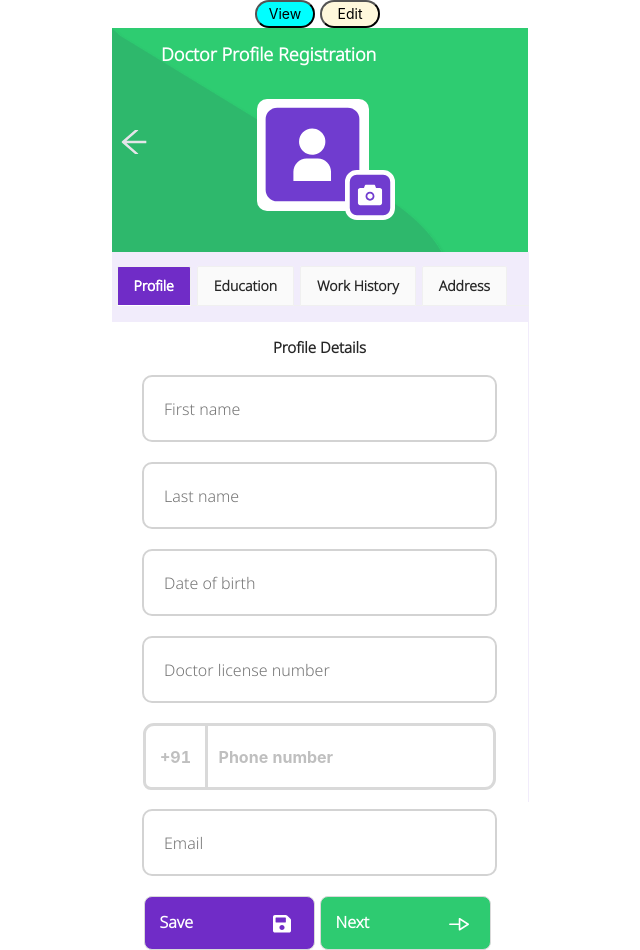
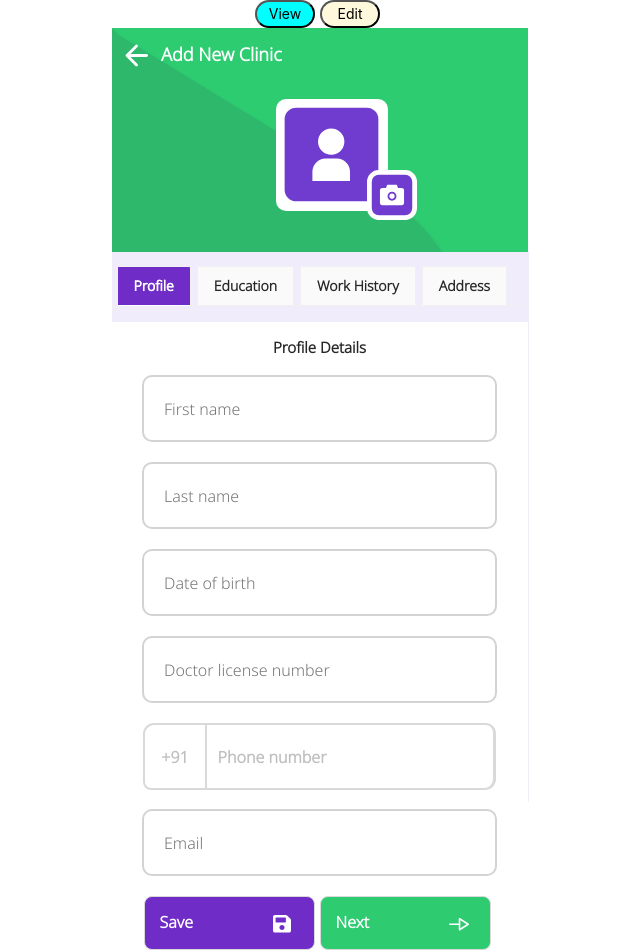
Before and after one commit to arockiyastephenl/doctor_app, a React (Create React App) app: page /tabForm in a window 1280 px wide. Shown: the whole page, without its empty margins (320-960 px from the left). Built offline with nearby package versions, Linux system fonts and the light colour scheme.

Commit message:
clinic-css-changes

```diff
--- a/src/App.css
+++ b/src/App.css
@@ -20,11 +20,12 @@
     padding: 7px;
 }
 .arrow-size {
-    font-size: 30px;
     font-family: 'Noto Sans', sans-serif;
     color: white;
-    padding-right: 10px;
-    padding-top: 4px;
+    width: 23px;
+    position: absolute;
+    top: 16px;
+    left: 13px;
 }
 
 
@@ -62,7 +63,7 @@
 .camera {
     position: absolute;
     top: 142px;
-    right: 133px;
+    right: 111px;
     width: 50px;
 }
 .home-tab {
@@ -105,12 +106,13 @@ button:focus{
 .phone-number-text-input-field {
     width: 4rem;
     font-size: 16px;
+    font-family: 'Noto Sans', sans-serif;
     height: 4rem;
     border-color: lightgray;
     font-weight: bold;
     color: grey;
     border-style: solid;
-    border-width: 3px;
+    border-width: 2px;
     height: 67px;
     background-color: white;
 }
@@ -355,6 +357,45 @@ ant-tabs-tab {
 .image-upload>input {
   display: none;
 }
+
+/* consultation page css */
+
+.consult-text {
+   position: absolute;
+    text-align: center;
+    top: 42px;
+    font-size: 19px;
+    left: 137px;
+    color: white;
+}
+.consult-icon-container {
+    display: flex;
+    margin-left: 19px;
+    margin-top: 22px;
+}
+.consult-page-round-bg {
+  width: 60px;
+    height: 60px;
+    background-color: white;
+    border-radius: 47px;
+    margin-right: 13px;
+}
+.consult-number-container {
+    display: flex;
+    margin-left: 133px;
+    margin-top: 4px;
+
+}
+.consult-page-number {
+  width: 30px;
+  height: 30px;
+  background-color: white;
+  border-radius: 7px;
+  margin-right: 13px;
+  background-color: #2ECC71
+}
+
+
 @import url("https://fonts.googleapis.com/css2?family=Oxygen&display=swap");
 @import url("https://fonts.googleapis.com/css2?family=Noto+Sans:ital,wght@0,700;1,700&family=Oxygen:wght@300;400&display=swap");
 .App {
--- a/src/App.js
+++ b/src/App.js
@@ -14,6 +14,7 @@ import AddClinic from "./components/AddClinic";
 import ListOfClinics from "./components/ListOfClinics";
 import AddClinicSuccess from "./components/AddClinicSuccesss";
 import AddClinicDetails from "./components/AddClinicDetails";
+import Consultation from "./components/Consultation";
 // import Header from "./components/Header";
 // import { useNavigate } from "react-router-dom";
 // import AddressTab from './components/AddressTab';
@@ -22,6 +23,7 @@ function App() {
 
   return (
     <>
+    {/* <Consultation /> */}
       <Router forceRefresh={true}>
         <Routes>
 
--- a/src/components/AddClinic.jsx
+++ b/src/components/AddClinic.jsx
@@ -4,7 +4,7 @@ import React, {useState} from 'react';
 
 import { TimePicker } from 'antd';
 import { Select } from 'antd';
-import { ArrowLeftOutlined} from "@ant-design/icons";
+import BackArrow from "../assets/icon/BackArrow.svg";
 import Backdrop from "../assets/icon/Backdrop.svg";
 import LocationIcon from "../assets/icon/LocationIcon.svg";
 import AvatarCamera from "../assets/icon/AvatarCamera.svg";
@@ -89,10 +89,10 @@ function AddClinic() {
          <div className='bg-container1' >
              <img alt="" src={Backdrop}  style={{position:'absolute'}}/>
             <Row className='header-arrow'>
-                <ArrowLeftOutlined className='arrow-size'/>
+            <img src={BackArrow} alt=''  className='arrow-size'/>
                     <h1 className='header-title'>Add New Clinic</h1>
             </Row>
-            <div className='location-profile-bg' style={{position:"absolute",right:'149px',top:"71px"}}>
+            <div className='location-profile-bg' style={{position:"absolute",right:'135px',top:"71px"}}>
             <div className='location-card' style={{position:"absolute",right:'8px',top:"8px"}}>
             <div class="image-upload">
                     <label for="file-input">
--- /dev/null
+++ b/src/components/Consultation.jsx
@@ -0,0 +1,55 @@
+import React from 'react';
+import { Row,Col} from 'antd';
+
+import BackArrow from "../assets/icon/BackArrow.svg";
+
+function Consultation() {
+    return (
+        <>
+           <div className='container'>
+           <div className='bg-container1' >
+             <Row style={{width:"389px",height:"37px",backgroundColor:" black",display:"flex",position:'absolute'}}>
+
+
+              <img src={BackArrow} alt=''  className='arrow-size' style={{top:"7px"}}/>
+               <h1 className='header-title'  style={{top:"4px"}}>Wellyfe</h1>
+
+             </Row>
+
+            <p className='consult-text'>Consultation</p>
+            <Row style={{width:"389px",height:"147px",backgroundColor:"transparent",display:"flex",position:'absolute',top:"76px"}}>
+              <Row className='consult-icon-container'>
+                  <Col className='consult-page-round-bg'>
+
+                  </Col>
+                  <Col className='consult-page-round-bg'>
+                  </Col>
+                  <Col className='consult-page-round-bg'>
+                  </Col>
+                  <Col className='consult-page-round-bg'>
+                  </Col>
+                  <Col className='consult-page-round-bg'>
+                  </Col>
+
+              </Row>
+
+              <Row className='consult-number-container'>
+                  <Col className='consult-page-number'>
+
+                  </Col>
+
+
+              </Row>
+
+               </Row>
+
+
+            {/* <Row style={{width:"389px",height:"37px",backgroundColor:" black",display:"flex",position:'absolute',top:"52px"}}>
+            </Row> */}
+
+             </div>
+         </div>
+        </>
+    )
+}
+export default Consultation;
--- a/src/components/Header.jsx
+++ b/src/components/Header.jsx
@@ -1,23 +1,24 @@
 import React from 'react';
 import { Row} from 'antd';
-import { ArrowLeftOutlined} from "@ant-design/icons";
+// import { ArrowLeftOutlined} from "@ant-design/icons";
 import Backdrop from "../assets/icon/Backdrop.svg";
 import DefaultAvatar from "../assets/icon/DefaultAvatar.svg";
 import AvatarCamera from "../assets/icon/AvatarCamera.svg";
+import BackArrow from "../assets/icon/BackArrow.svg";
 
 
 
 function Header() {
 
     return(
-         <div className='container'>
-         <div className='bg-container1'>
+        <div className='container'>
+         <div className='bg-container1' >
              <img alt="" src={Backdrop}  style={{position:'absolute'}}/>
             <Row className='header-arrow'>
-                <ArrowLeftOutlined className='arrow-size'/>
-                    <h1 className='header-title'>Doctor Profile Registration</h1>
+            <img src={BackArrow} alt=''  className='arrow-size'/>
+                    <h1 className='header-title'>Add New Clinic</h1>
             </Row>
-            <div className='location-profile-bg' style={{position:"absolute",right:'159px',top:"71px"}}>
+            <div className='location-profile-bg' style={{position:"absolute",right:'140px',top:"71px"}}>
             <div className='location-card' style={{position:"absolute",right:'8px',top:"8px"}}>
             <div class="image-upload">
                     <label for="file-input">
```
Also changed, not shown: src/assets/icon/BackArrow.svg (added).
